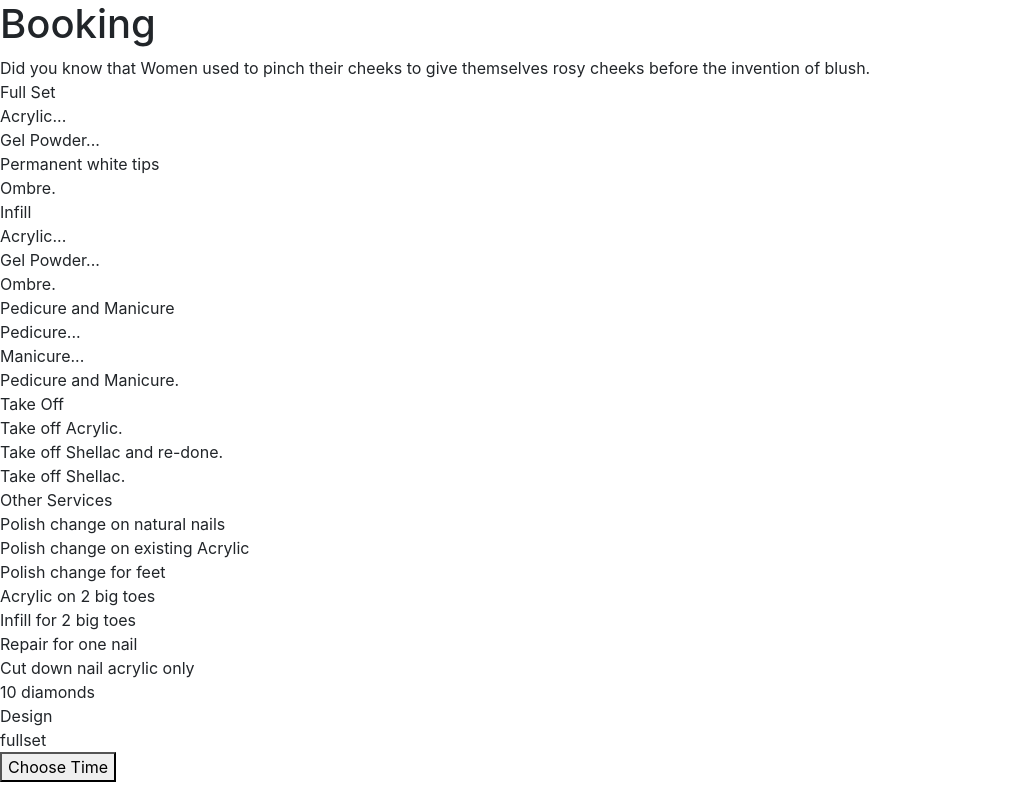
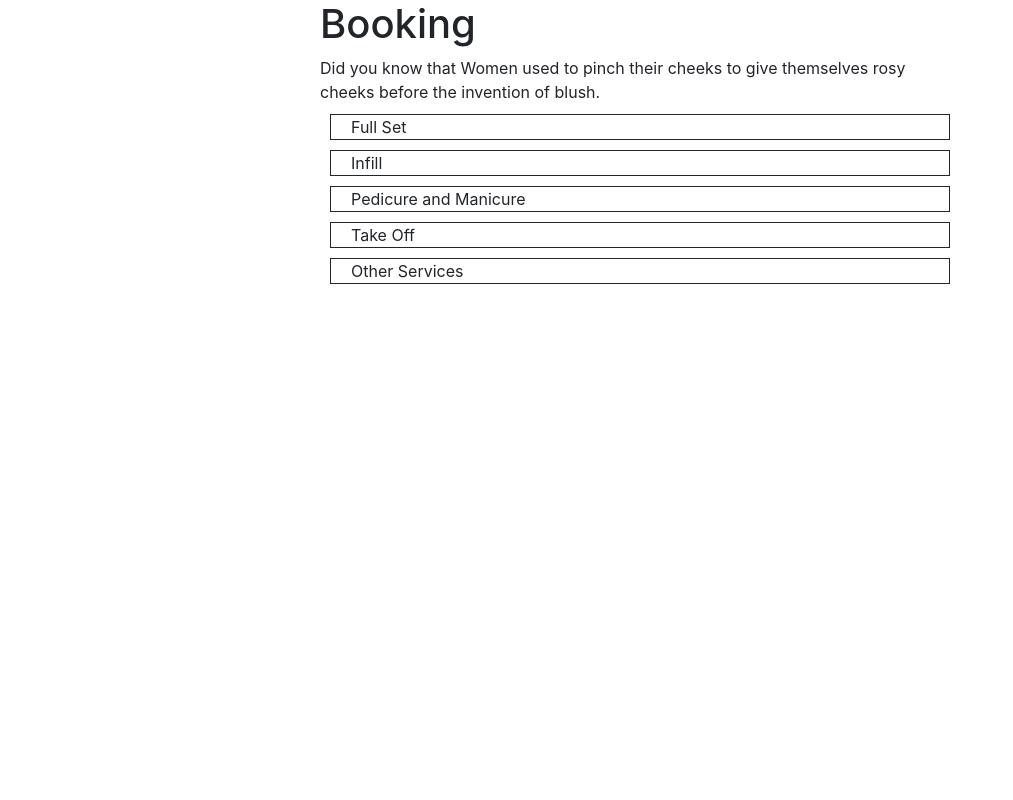
Before and after one commit to khongminhtn/project-zoenail, a React (Create React App) app in the folder booking-react/: page / in a window 1280 px wide. Shown: the whole page, without its empty margins (0-1013 px from the left). Built offline with nearby package versions, Linux system fonts and the light colour scheme.

Commit message:
added states to services components to handle clicks

```diff
--- a/booking-react/public/style.css
+++ b/booking-react/public/style.css
@@ -4,3 +4,9 @@
     border-width: 1px;
     padding-left: 20px;
 }
+
+.Booking{
+    width: 50%;
+    margin: auto;
+
+}
--- a/booking-react/src/App.js
+++ b/booking-react/src/App.js
@@ -5,14 +5,17 @@ import {
     Route,
     Link
 } from 'react-router-dom'
-import { Card } from './components/Services'
 import { Details } from './components/Details'
+import { FunFacts } from "./components/Funfacts"
+import { Services } from './components/Services'
 
 class App extends React.Component{
     render() {
         return (
-            <div>
-                <Card />
+            <div className="Booking">
+                <h1>Booking</h1>
+                <FunFacts/>
+                <Services />
                 <Details />
             </div>
         )
--- /dev/null
+++ b/booking-react/src/components/Funfacts.jsx
@@ -0,0 +1,13 @@
+import React from "react"
+
+class FunFacts extends React.Component {
+    render() {
+        return(
+            <div>
+                Did you know that Women used to pinch their cheeks to give themselves rosy cheeks before the invention of blush.
+            </div>
+        )
+    }
+}
+
+export {FunFacts}
--- a/booking-react/src/components/Services.jsx
+++ b/booking-react/src/components/Services.jsx
@@ -1,5 +1,4 @@
 import React from 'react';
-
 
 class Basket extends React.Component {
     render() {
@@ -12,30 +11,78 @@ class Basket extends React.Component {
     }
 }
 
+class ServiceExtras extends React.Component {
+    constructor(props)  {
+        super(props)
+        this.handleClick = this.handleClick.bind(this)
+        this.state={
+            extend: false,
+        }
+    }
 
-class ServiceExtras extends React.Component {
+    handleClick(event)  {
+        this.state.extend === false
+        ?   this.setState({extend: true})
+        :   this.setState({extend: false})
+    }
+
+    render() {
+        return(
+            <div>
+                <div onClick={this.handleClick}>{this.props.name}</div>
+                {
+                    this.state.extend === true
+                    ?   (
+                            this.props.name === "Acrylic..."
+                            || this.props.name === "Gel Powder..."
+                        )
+                        ?   <div>
+                                <div>With shellac</div>
+                                <div>Without shellac</div>
+                            </div>
+                        :   this.props.name === "Permanent white tips..."
+                        ?   <div>
+                                <div>With UV top coat</div>
+                                <div>Wihtout UV top coat</div>
+                            </div>
+                        :(
+                            this.props.name === "Pedicure..."
+                            || this.props.name === "Manicure..."
+                        )
+                        ?   <div>
+                                <div>With shellac</div>
+                                <div>Without shellac</div>
+                            </div>
+                        :   null
+                    :   null
+                }
+            </div>
+        )
+    }
+}
+
+class ServiceCore extends React.Component {
     render() {
         return(
             <div>
                 {
                     this.props.name === "Full Set"
                     ?   <div>
-                            <div>Acrylic...</div>
-                                <div>Gel Powder...</div>
-                                <div>Permanent white tips</div>
+                            <ServiceExtras name="Acrylic..."/>
+                            <ServiceExtras name="Gel Powder..."/>
+                            <ServiceExtras name="Permanent white tips..."/>
                             <div>Ombre.</div>
                         </div>
                     :   this.props.name === "Infill"
                     ?   <div>
-                            <div>Acrylic...</div>
-                            <div>Gel Powder...</div>
+                            <ServiceExtras name="Acrylic..."/>
+                            <ServiceExtras name="Gel Powder..."/>
                             <div>Ombre.</div>
                         </div>
                     :   this.props.name === "Pedicure and Manicure"
                     ?   <div>
-                            <div>Pedicure...</div>
-                            <div>Manicure...</div>
-                            <div>Pedicure and Manicure.</div>
+                            <ServiceExtras name="Pedicure..."/>
+                            <ServiceExtras name="Manicure..."/>
                         </div>
                     :   this.props.name === "Take Off"
                     ?   <div>
@@ -63,12 +110,30 @@ class ServiceExtras extends React.Component {
 }
 
 
-class Service extends React.Component {
+class ServiceBase extends React.Component {
+    constructor(props) {
+        super(props)
+        this.handleClick = this.handleClick.bind(this)
+        this.state = {
+            extend: false
+        }
+    }
+
+    handleClick(event){
+        this.state.extend === false
+        ?   this.setState({extend: true})
+        :   this.setState({extend: false})
+    }
+
     render() {
         return(
-            <div>
-                <div>{this.props.name}</div>
-                <ServiceExtras name={this.props.name}/>
+            <div className="Service">
+                <div onClick={this.handleClick}>{this.props.name}</div>
+                {
+                    this.state.extend === true
+                    ?   <ServiceCore name={this.props.name}/>
+                    :   null
+                }
             </div>
         )
     }
@@ -79,50 +144,15 @@ class Services extends React.Component {
     render() {
         return(
             <div>
-                <Service name="Full Set"/>
-                <Service name="Infill"/>
-                <Service name="Pedicure and Manicure"/>
-                <Service name="Take Off"/>
-                <Service name="Other Services"/>
+                <ServiceBase name="Full Set"/>
+                <ServiceBase name="Infill"/>
+                <ServiceBase name="Pedicure and Manicure"/>
+                <ServiceBase name="Take Off"/>
+                <ServiceBase name="Other Services"/>
             </div>
         )
     }
 }
 
 
-class FunFacts extends React.Component {
-    render() {
-        return(
-            <div>
-                Did you know that Women used to pinch their cheeks to give themselves rosy cheeks before the invention of blush.
-            </div>
-        )
-    }
-}
-
-
-class Heading extends React.Component {
-    render() {
-        return(
-            <h1>
-                Booking
-            </h1>
-        )
-    }
-}
-
-
-class Card extends React.Component {
-    render() {
-        return(
-            <div>
-                <Heading/>
-                <FunFacts/>
-                <Services/>
-                <Basket items={"fullset"}/>
-            </div>
-        )
-    }
-}
-
-export {Card}
+export {Services}
```
